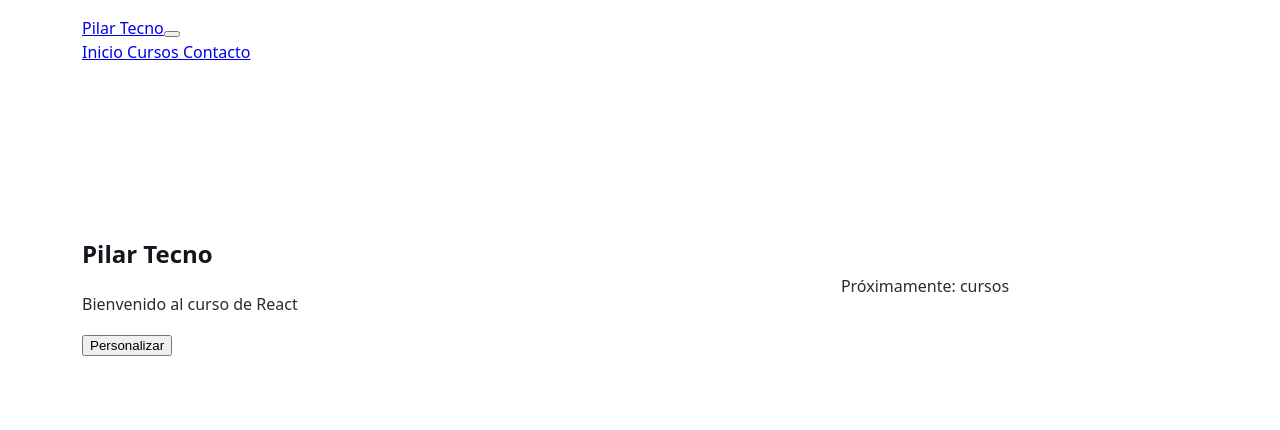
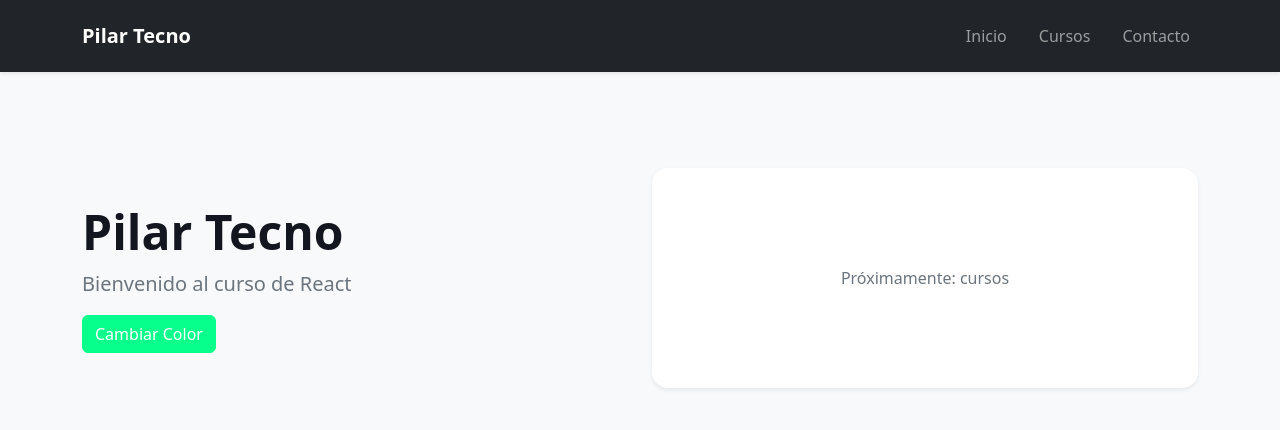
Before and after one commit to leandropoggiese/landing-pilar-tecno, a React (Vite) app: page / in a window 1280 px wide. Shown: the top 430 px of the page. Built offline with nearby package versions, Linux system fonts and the light colour scheme.

Commit message:
correciones barravegacion, boton  e import de boostrap

```diff
--- a/src/components/BarraNavegacion/BarraNavegacion.tsx
+++ b/src/components/BarraNavegacion/BarraNavegacion.tsx
@@ -15,11 +15,11 @@ const BarraNavegacion = () => {
             </Navbar.Brand>
             <Navbar.Toggle aria-controls="navbar-principal" />
                 <Navbar.Collapse id="navbar-principal">
-                    <nav className="ms-auto gap-lg-3">
+                    <Nav className="ms-auto gap-lg-3">
                         <Nav.Link href="#inicio"> Inicio </Nav.Link>
                         <Nav.Link href="#cursos"> Cursos </Nav.Link>
                         <Nav.Link href="contacto"> Contacto </Nav.Link>
-                    </nav>
+                    </Nav>
                 </Navbar.Collapse>
 
         </Container>
--- a/src/components/BotonColor/BotonColor.tsx
+++ b/src/components/BotonColor/BotonColor.tsx
@@ -1,30 +1,46 @@
+import { Modal, Button } from "react-bootstrap";
 import { useState } from "react";
-import { Button, Modal } from "react-bootstrap";
 
 const BotonColor = () => {
-  const [colorTitulo, setColorTitulo] = useState("#1B2A4A");
   const [mostrarModal, setMostrarModal] = useState(false);
+  const [color, setColor] = useState("#07ff8b");
+  const [colorAplicado, setColorAplicado] = useState("#07ff8b");
+
+  const aceptarColor = () => {
+    setColorAplicado(color);
+    setMostrarModal(false);
+  };
 
   return (
     <>
-      <Button onClick={() => setMostrarModal(true)}>Personalizar</Button>
+      <Button
+        style={{ backgroundColor: colorAplicado, borderColor: colorAplicado }}
+        onClick={() => setMostrarModal(true)}
+      >
+        Cambiar Color
+      </Button>
 
-      <Modal show={mostrarModal} onHide={() => setMostrarModal(false)}>
+      <Modal show={mostrarModal} onHide={() => setMostrarModal(false)} centered>
         <Modal.Header closeButton>
-          <Modal.Title>Elegí un color</Modal.Title>
+          <Modal.Title> Elegí un color </Modal.Title>
         </Modal.Header>
+
         <Modal.Body>
           <input
             type="color"
-            value={colorTitulo}
-            onChange={(e) => setColorTitulo(e.target.value)}
+            value={color}
+            onChange={(evento) => setColor(evento.target.value)}
+            className="form-control form-control-color"
           />
+          <span className="text-secondary"> {color} </span>
         </Modal.Body>
+
         <Modal.Footer>
           <Button variant="secondary" onClick={() => setMostrarModal(false)}>
             Cancelar
           </Button>
-          <Button variant="primary" onClick={() => setMostrarModal(false)}>
+
+          <Button variant="primary" onClick={aceptarColor}>
             Aceptar
           </Button>
         </Modal.Footer>
```
Also changed, not shown: src/main.tsx (+4 -4 lines), 1 other file (tests, documents, lock files or other folders).
